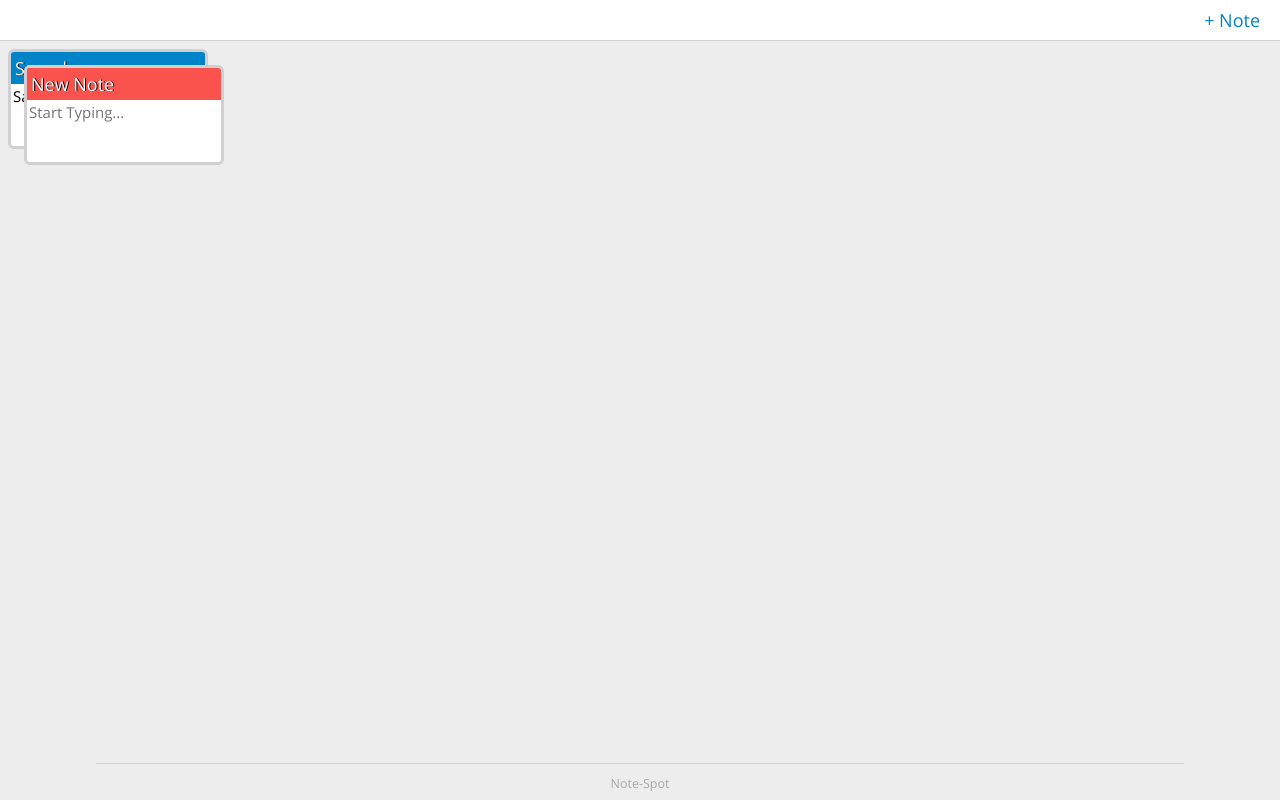
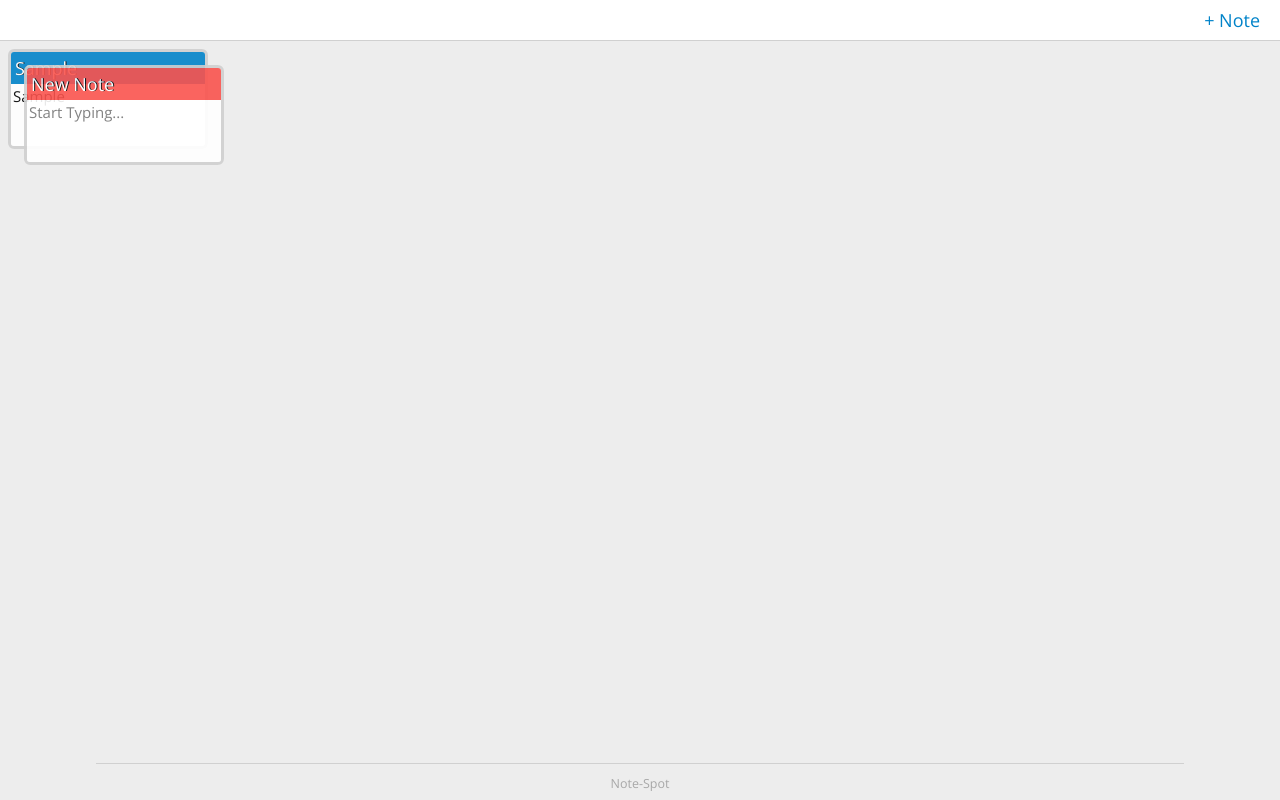
Before and after one commit to royalsaltmerchant/Note-Spot, a plain HTML site: page index.html in a window 1280 px wide. Both pictures are taken after typing "Sample", "Sample" into the empty fields and a click on the button "+ Note". Drawn offline with nearby package versions, Linux system fonts and the light colour scheme.

Commit message:
z index save and not rely on storage, opacity .9

```diff
--- a/note.js
+++ b/note.js
@@ -18,6 +18,7 @@ function Note(props) {
   this.left = props.left
   this.width = props.width
   this.height = props.height
+  this.zIndex = props.zIndex
   this.element;
 
   // store a hash of notes
@@ -33,6 +34,7 @@ function Note(props) {
     section.style.left = `${this.left}px`
     section.style.width = `${this.width}px`
     section.style.height = `${this.height}px`
+    section.style.zIndex = this.zIndex
     section.classList.add('resize')
     // keep current note on top
     section.addEventListener('mousedown', function(e) {
@@ -42,7 +44,13 @@ function Note(props) {
         var noteElem = document.getElementById(note.id)
         if(section.id === noteElem.id) {
           section.style.zIndex = 2
-        } else noteElem.style.zIndex = 1
+          note.zIndex = 2
+          note.saveNote()
+        } else {
+          noteElem.style.zIndex = 1
+          window.notes[noteElem.id].zIndex = 1
+          note.saveNote()
+        }
       })
     }, true)
     // inside section
@@ -77,15 +85,22 @@ function Note(props) {
     var mainRect = document.querySelector('main').getBoundingClientRect()
     var relativeTop = elemRect.top - mainRect.top
     newNote.top = relativeTop
+    this.top = relativeTop
     newNote.left = elemRect.left
+    this.left = elemRect.left
+    newNote.zIndex = this.zIndex
     // calculate width and height
     newNote.width = this.section.offsetWidth
+    this.width = this.section.offsetWidth
     newNote.height = this.section.offsetHeight
+    this.height = this.section.offsetHeight
     // save to local storage
     var notes = noteStore.getStoredNotes()
     var isAlreadyNote = notes.some(note => note.id === newNote.id)
     if(!isAlreadyNote) noteStore.addNote(newNote)
     else noteStore.saveNote(newNote)
+    // save to state
+    window.notes[newNote.id] = this
   }
 
   this.removeNote = function(self, noteSection) {
@@ -105,7 +120,7 @@ function newNote() {
   noteCount++
   // check to see if there is a note already in start position recursively
   function getNewSpot(top, left) {
-    var isInSpot = noteStore.getStoredNotes().some(note => note.top === top && note.left === left)
+    var isInSpot = Object.values(window.notes).some(note => note.top === top && note.left === left)
     if(isInSpot) {
       top += 16
       left += 16
@@ -135,7 +150,7 @@ function getSavedNotes() {
   var notes = noteStore.getStoredNotes()
 
   if(notes.length === 0) {
-    var newNote1 = new Note({id: `note-${noteCount}`, color: '#0083C9'})
+    var newNote1 = new Note({id: `note-${noteCount}`, color: '#0083C9', top: 8, left: 8})
     newNote1.saveNote()
   } else {
     var ids = []
@@ -148,7 +163,8 @@ function getSavedNotes() {
         top: note.top,
         left: note.left,
         width: note.width,
-        height: note.height
+        height: note.height,
+        zIndex: note.zIndex
       })
       // get ids to set noteCount to highest number
       var noteIdAsNumber = parseInt(note.id.split('-')[1])
--- a/style.css
+++ b/style.css
@@ -80,6 +80,7 @@ section {
   cursor: pointer;
   display: flex;
   flex-direction: column;
+  opacity: 0.9;
 }
 
 section textarea {
```
